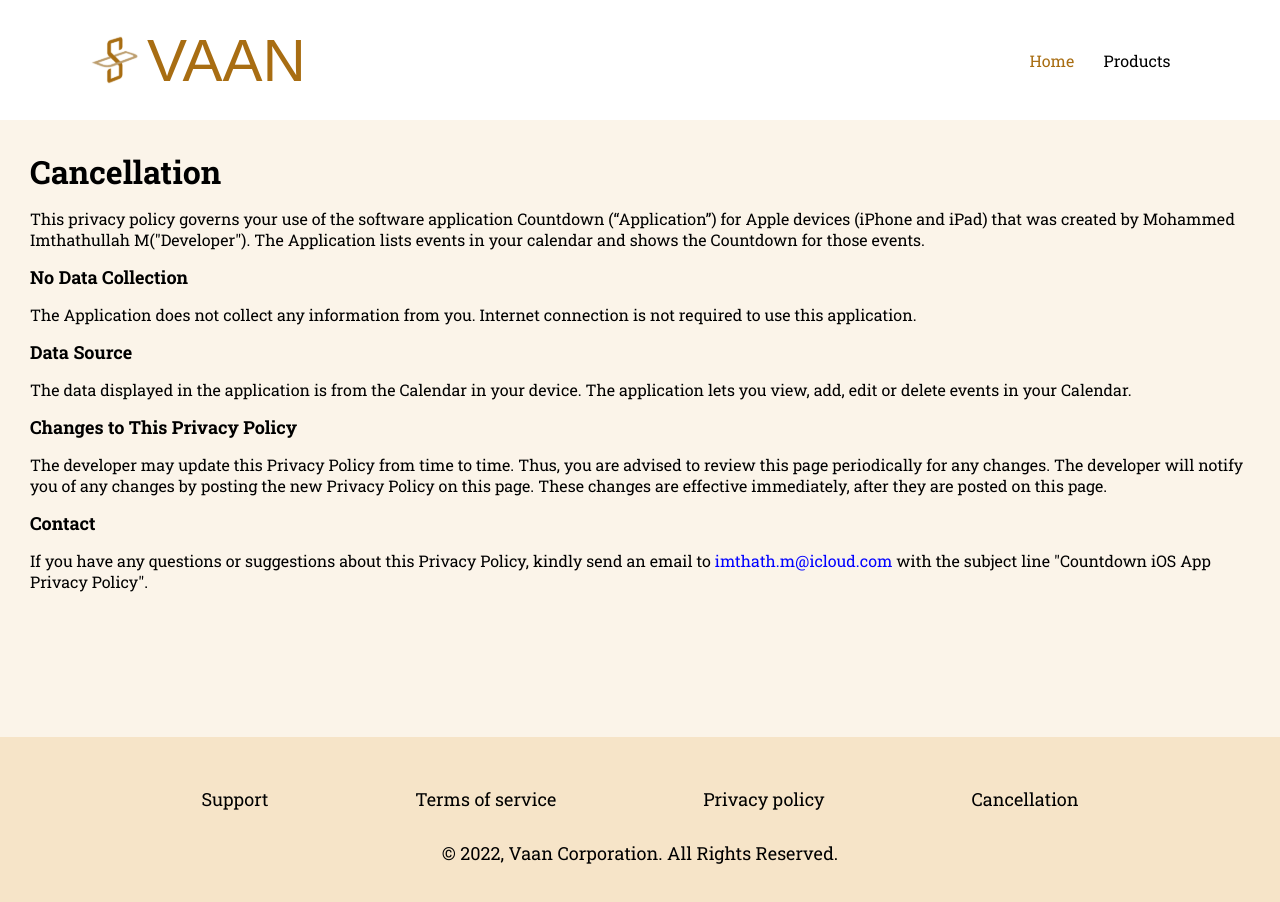
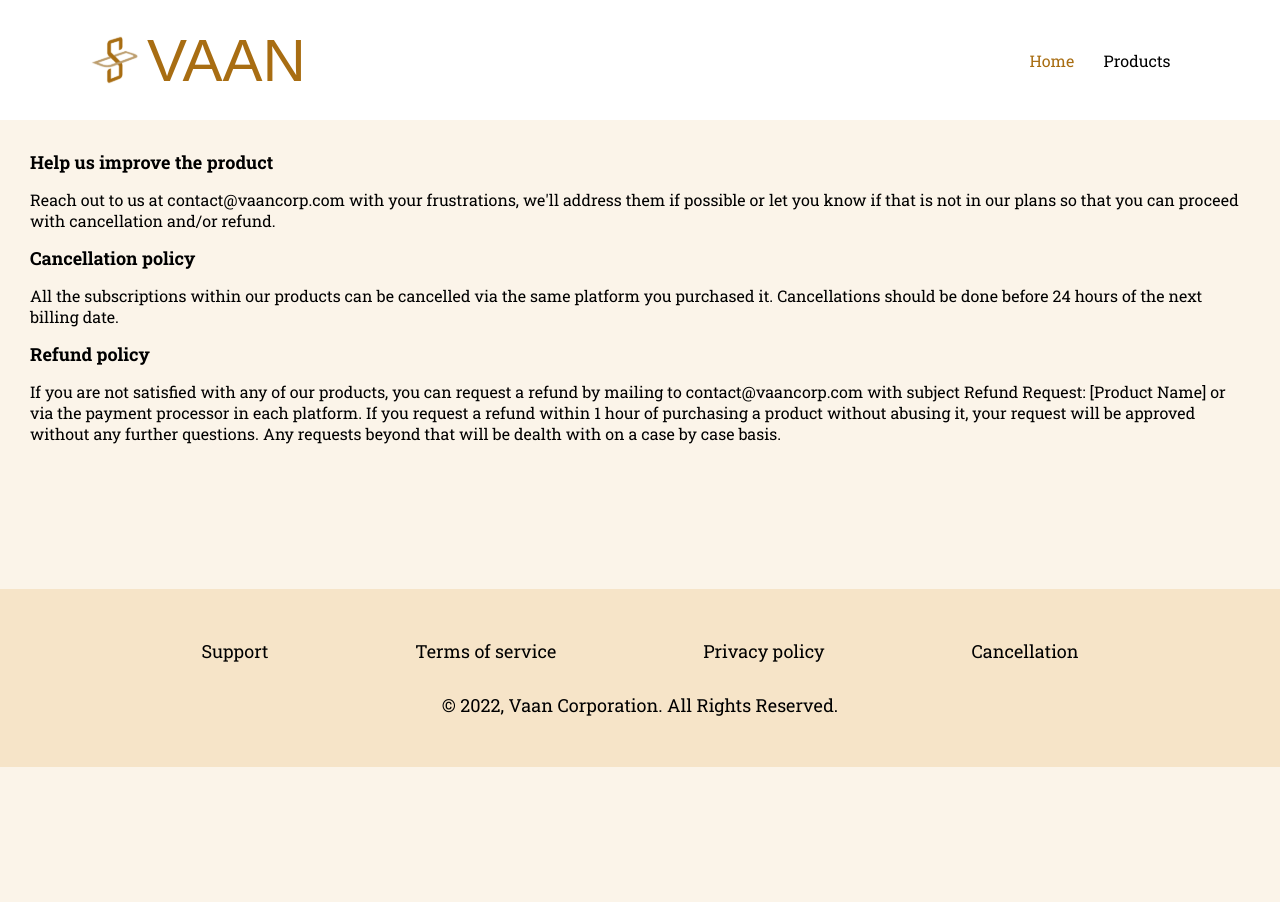
Before and after one commit to imthath-m/vaan-corp-website, a React (Create React App) app: page /cancellation in a window 1280 px wide. Shown: the top 902 px of the page. After the commit the page ends 800 px from the top, so only its background shows below. Built offline with nearby package versions, Linux system fonts and the light colour scheme; a web font is replaced by a local one.

Commit message:
Update privacy and cancellation copy

```diff
--- a/src/Components/Info/Cancellation.jsx
+++ b/src/Components/Info/Cancellation.jsx
@@ -3,22 +3,14 @@ import React from 'react'
 function Cancellation() {
   return (
     <div className='privacy'>
-        <h1 className='privacy-header '>Cancellation</h1>
-        <p className='privacy-para'>This privacy policy governs your use of the software application Countdown (“Application”) for Apple devices (iPhone and iPad) that was created by Mohammed Imthathullah M("Developer"). The
-                Application lists events in your calendar and shows the Countdown for those events.</p>
+        <h2 className='privacy-sec_header'>Help us improve the product</h2>
+        <p className='privacy-para'>Reach out to us at contact@vaancorp.com with your frustrations, we'll address them if possible or let you know if that is not in our plans so that you can proceed with cancellation and/or refund.</p>
 
-        <h2 className='privacy-sec_header'>No Data Collection</h2>
-        <p className='privacy-para'>The Application does not collect any information from you. Internet connection is not required to use this application.</p>
+        <h2 className='privacy-sec_header'>Cancellation policy</h2>
+        <p className='privacy-para'>All the subscriptions within our products can be cancelled via the same platform you purchased it. Cancellations should be done before 24 hours of the next billing date.</p>
 
-        <h2 className='privacy-sec_header'>Data Source</h2>
-        <p className='privacy-para'>The data displayed in the application is from the Calendar in your device. The application lets you view, add, edit or delete events in your Calendar.</p>
-
-        <h2 className='privacy-sec_header'>Changes to This Privacy Policy</h2>
-        <p className='privacy-para'>The developer may update this Privacy Policy from time to time. Thus, you are advised to review this page periodically for any changes. The developer will notify you of any changes by
-        posting the new Privacy Policy on this page. These changes are effective immediately, after they are posted on this page.</p>
-
-        <h2 className='privacy-sec_header'>Contact</h2>
-        <p className='privacy-para'>If you have any questions or suggestions about this Privacy Policy, kindly send an email to <a href = "mailto: imthath.m@icloud.com" className='privacy-mail'>imthath.m@icloud.com</a> with the subject line "Countdown iOS App Privacy Policy".</p>
+        <h2 className='privacy-sec_header'>Refund policy</h2>
+        <p className='privacy-para'>If you are not satisfied with any of our products, you can request a refund by mailing to contact@vaancorp.com with subject Refund Request: [Product Name] or via the payment processor in each platform. If you request a refund within 1 hour of purchasing a product without abusing it, your request will be approved without any further questions. Any requests beyond that will be dealth with on a case by case basis.</p>
     </div>
   )
 }
--- a/src/Components/Info/Support.jsx
+++ b/src/Components/Info/Support.jsx
@@ -4,18 +4,16 @@ function Support() {
   return (
     <div className='privacy'>
         <h1 className='privacy-header '>Support</h1>
-        <p className='privacy-para'>This privacy policy governs your use of the software application Countdown (“Application”) for Apple devices (iPhone and iPad) that was created by Mohammed Imthathullah M("Developer"). The
-                Application lists events in your calendar and shows the Countdown for those events.</p>
+        <p className='privacy-para'>For any help with our products, you can always reach using the following contact info or via our social media accounts.</p>
 
-        <h2 className='privacy-sec_header'>No Data Collection</h2>
-        <p className='privacy-para'>The Application does not collect any information from you. Internet connection is not required to use this application.</p>
+        <h2 className='privacy-sec_header'>Email</h2>
+        <p className='privacy-para'>contact@vaancorp.com</p>
 
-        <h2 className='privacy-sec_header'>Data Source</h2>
-        <p className='privacy-para'>The data displayed in the application is from the Calendar in your device. The application lets you view, add, edit or delete events in your Calendar.</p>
+        <h2 className='privacy-sec_header'>Mobile</h2>
+        <p className='privacy-para'>+91 81421 51430.</p>
 
-        <h2 className='privacy-sec_header'>Changes to This Privacy Policy</h2>
-        <p className='privacy-para'>The developer may update this Privacy Policy from time to time. Thus, you are advised to review this page periodically for any changes. The developer will notify you of any changes by
-        posting the new Privacy Policy on this page. These changes are effective immediately, after they are posted on this page.</p>
+        <h2 className='privacy-sec_header'>Office Locations</h2>
+        <p className='privacy-para'>Tirunelveli, Tamil Nadu, India.<br/>Houston, Texas, US.</p>
 
         <h2 className='privacy-sec_header'>Contact</h2>
         <p className='privacy-para'>If you have any questions or suggestions about this Privacy Policy, kindly send an email to <a href = "mailto: imthath.m@icloud.com" className='privacy-mail'>imthath.m@icloud.com</a> with the subject line "Countdown iOS App Privacy Policy".</p>
```
